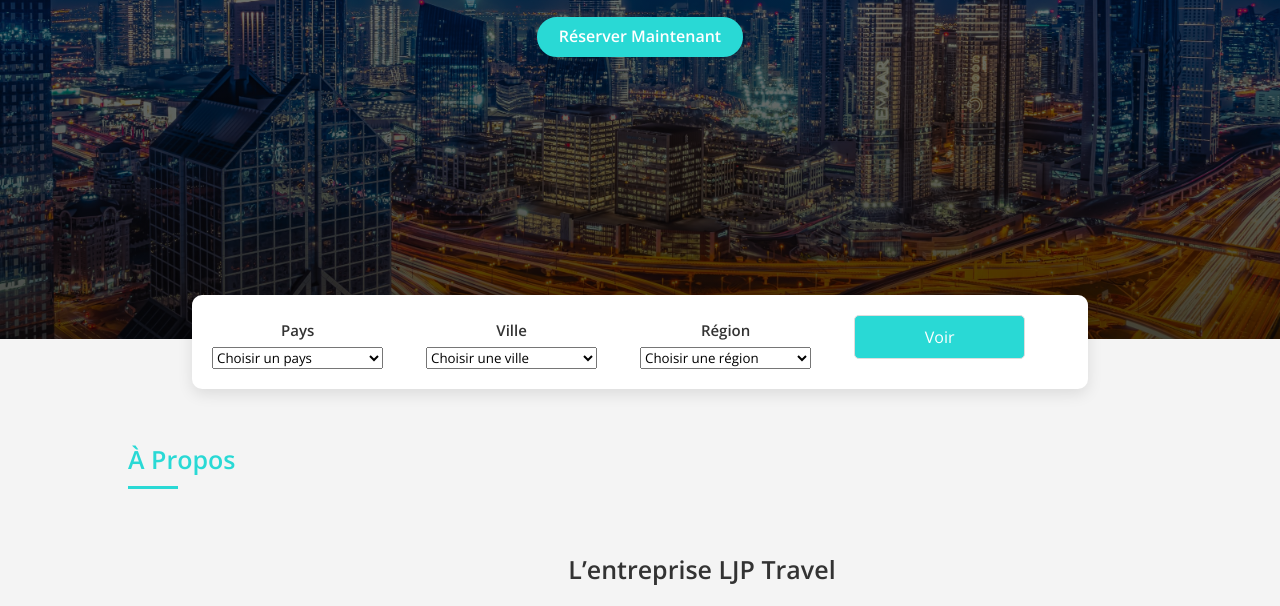
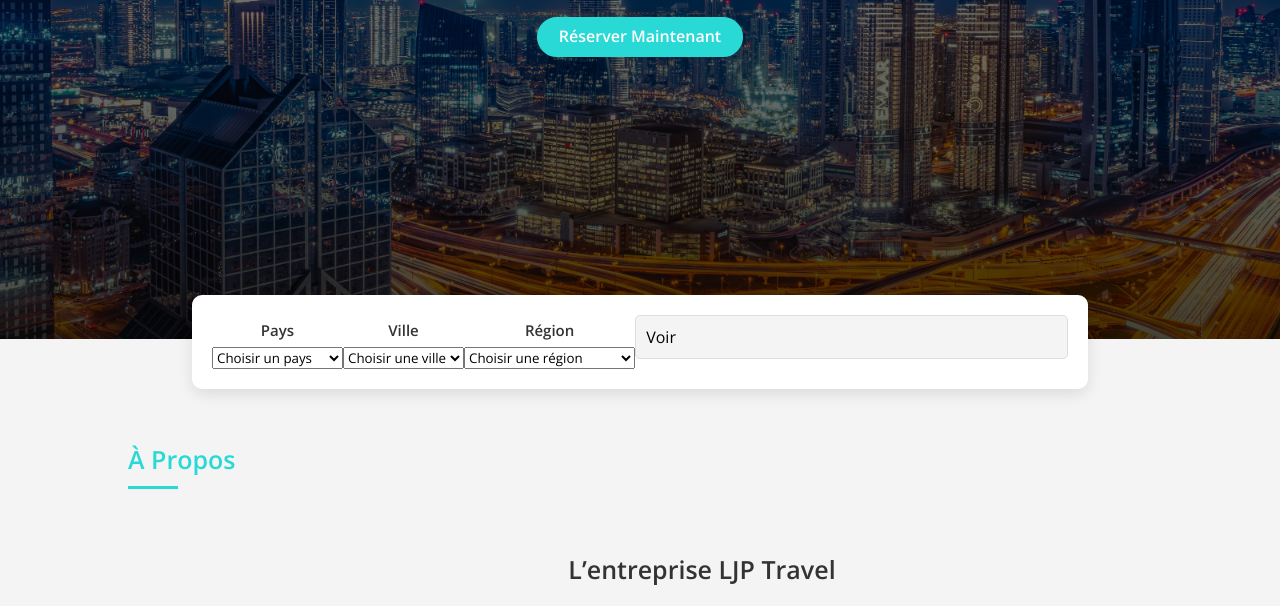
Before and after one commit to Jacque004/ljpTravel, a plain HTML site: page index.html in a window 1280 px wide. Shown: the part 461-1067 px from the top of the page. Drawn offline with nearby package versions, Linux system fonts and the light colour scheme; files whose address does not match are found by name.

Commit message:
Update index.html

```diff
--- a/index.html
+++ b/index.html
@@ -65,7 +65,7 @@
                         <option value="Brazzaville">Pool</option>
                     </select>
                 </div>
-                <input type="submit" value="Voir">
+                <input type="" value="Voir">
                     <a href="https://jacque004.github.io/ljpTravel/#home"></a>
                 </input>
             </form>
```
